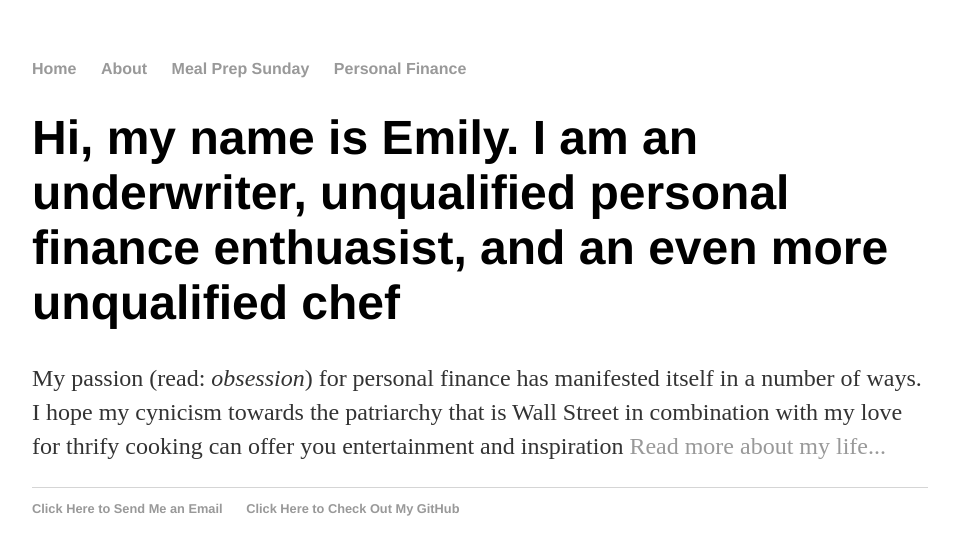
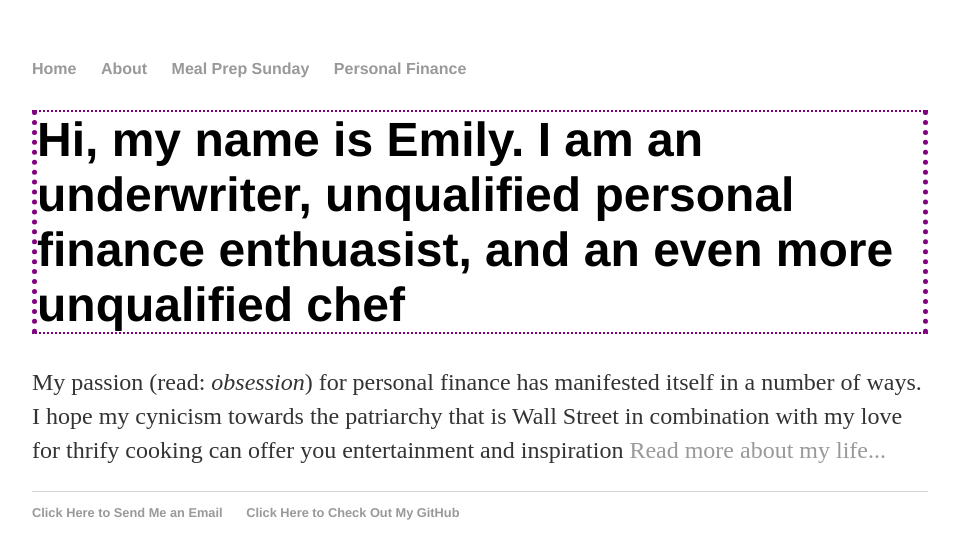
Before and after one commit to flippenemily/underwriteyourlife.github.io, a Jekyll site: the page built from index.html, in a window 1280 px wide. Shown: the top 559 px of the page, without its empty margins (160-1119 px from the left). Built offline with Jekyll 4.4.1, drawn with Linux system fonts in a browser that asks for light colours.

Commit message:
Update main.css

```diff
--- a/css/main.css
+++ b/css/main.css
@@ -41,3 +41,11 @@ ul.posts {
 ul.posts li {
     list-style: none;
 }
+
+h1 {
+    border-style: dotted;
+    border-width: 2px;
+    border-left-width: 5px;
+    border-right-width: 5px;
+    border-color: purple;
+}
```
